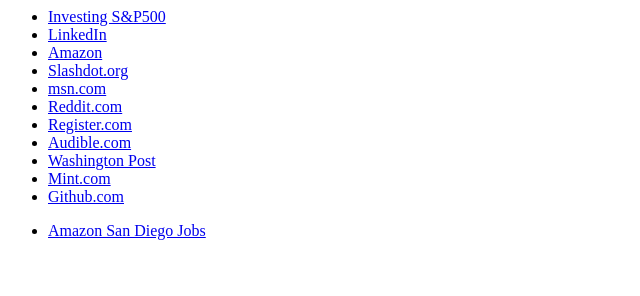
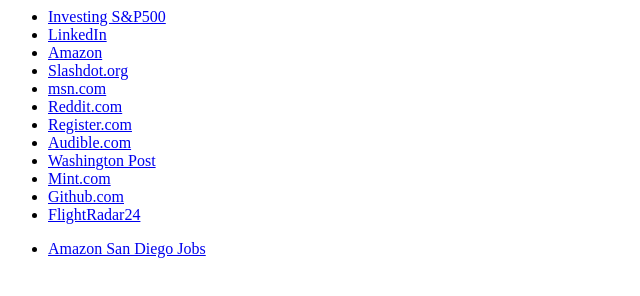
Before and after one commit to HunterHudson/default_web, a plain HTML site: page hunterhudson.com/public_html/s.html in a window 1280 px wide. Shown: the whole page, without its empty margins (0-640 px from the left). Drawn offline with Linux system fonts and the light colour scheme.

Commit message:
flightradar

```diff
--- a/hunterhudson.com/public_html/s.html
+++ b/hunterhudson.com/public_html/s.html
@@ -14,6 +14,7 @@
 			<li><a href="https://www.washingtonpost.com/">Washington Post</a></li>
 			<li><a href="https://www.mint.com/">Mint.com</a></li>
 			<li><a href="https://www.github.com/">Github.com</a></li>
+			<li><a href="https://www.flightradar24.com/">FlightRadar24</a></li>
 		</ul>
 		<ul>
 			<li><a href="https://www.amazon.jobs/en/search?offset=0&result_limit=10&sort=recent&cities[]=San%20Diego%2C%20California%2C%20USA&distanceType=Mi&radius=24km&latitude=32.71568&longitude=-117.16171&loc_group_id=&loc_query=San%20Diego%2C%20CA%2C%20United%20States&base_query=&city=San%20Diego&country=USA&region=California&county=San%20Diego&query_options=&">Amazon San Diego Jobs</a></li>
```
